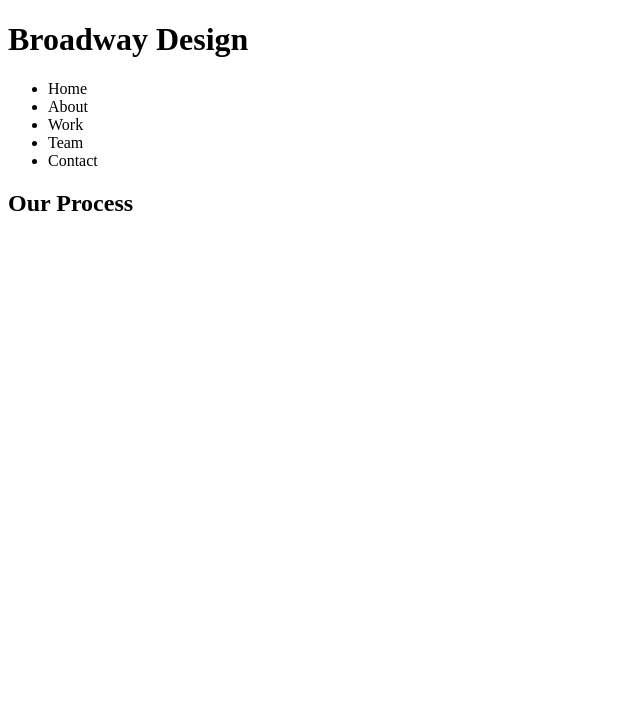
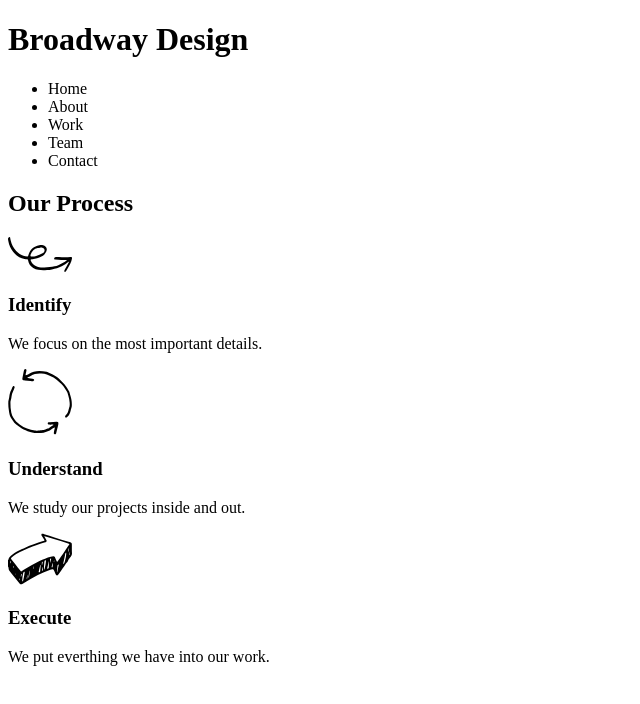
Before and after one commit to tbishop95/broadway, a plain HTML site: page index.html in a window 1280 px wide. Shown: the whole page, without its empty margins (0-640 px from the left). Drawn offline with Linux system fonts and the light colour scheme.

Commit message:
Completed Our Process section.

```diff
--- a/index.html
+++ b/index.html
@@ -20,7 +20,22 @@
   </header>
     <main>
       <div class="process">
-      <h2>Our Process</h2>
-      <img
+        <h2>Our Process</h2>
+        <section>
+          <p><img class="identify" src="./resources/images/identify.svg" alt="Identify Symbol"></p>
+          <h3 class="subheadings">Identify</h3>
+          <p class="descriptions">We focus on the most important details.</p>
+        </section>
+        <section>
+          <p><img class="understand" src="./resources/images/understand.svg" alt="Understand Symbol"></p>
+          <h3 class="subheadings">Understand</h3>
+          <p class="descriptions">We study our projects inside and out.</p>
+        </section>
+        <section>
+          <p><img class="execute" src="./resources/images/execute.svg" alt="Execute Symbol"></p>
+          <h3 class="subheadings">Execute</h3>
+          <p class="descriptions">We put everthing we have into our work.</p>
+        </section>
+      </div>
 </body>
 </html>
```
